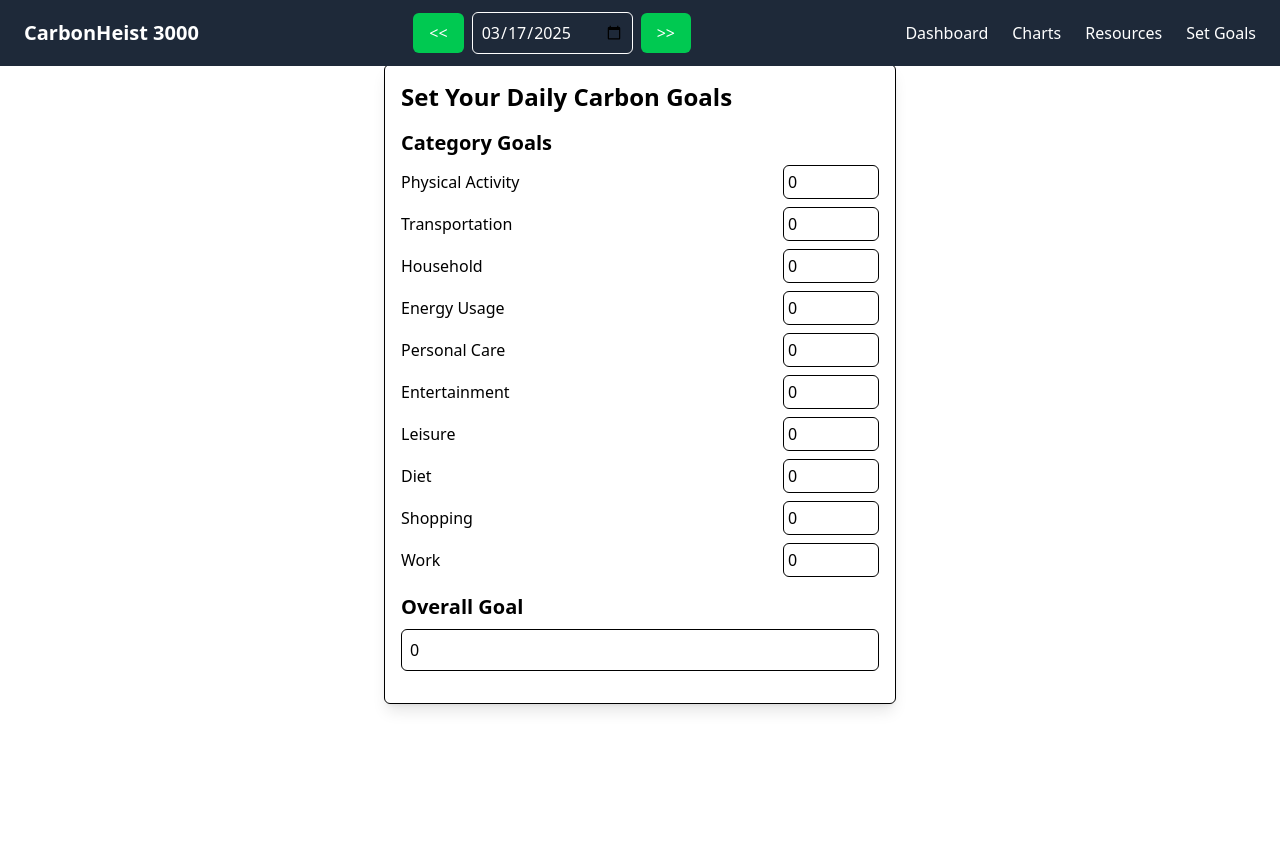
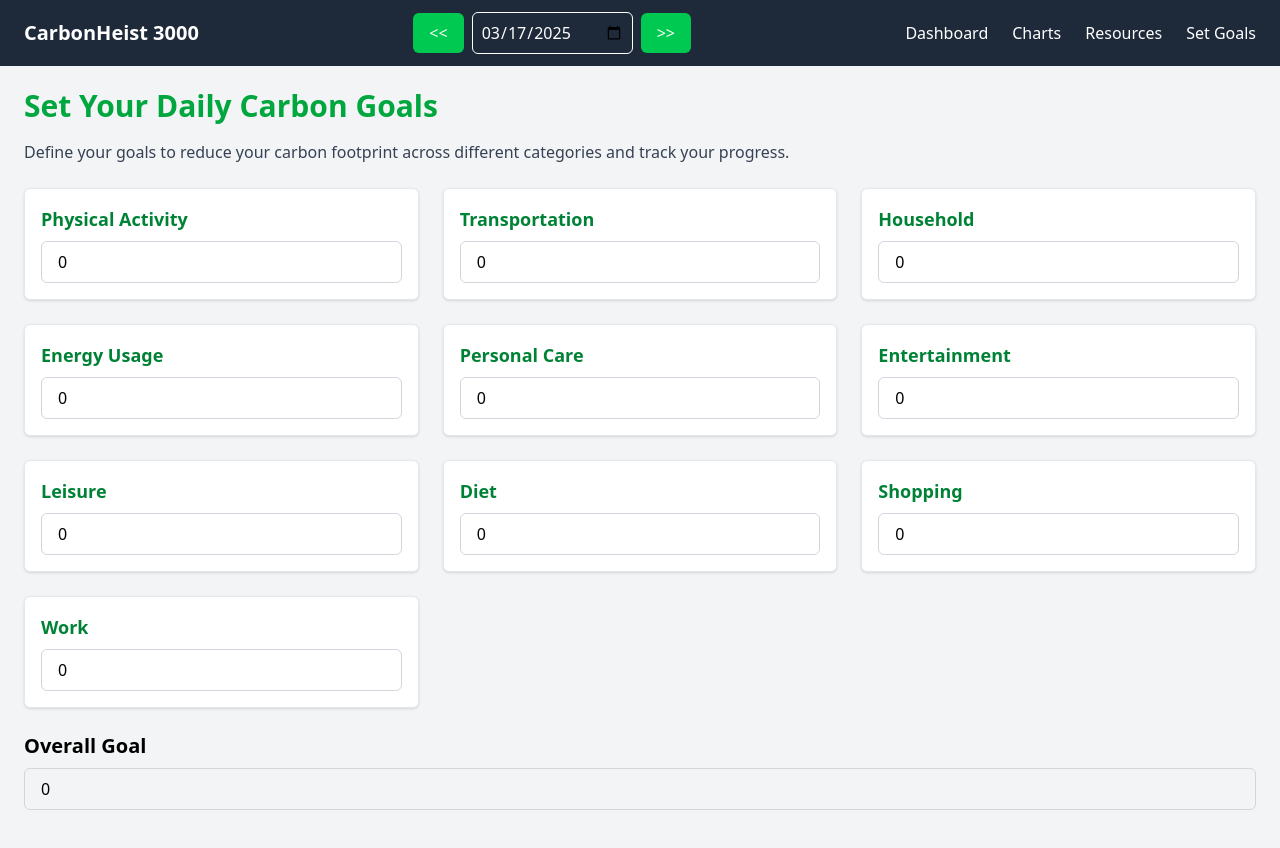
Before and after one commit to nwierzbowski/CarbonHeist3000, a React (Vite) app: page /goals in a window 1280 px wide. Shown: the top 848 px of the page. Before the commit the page ends 800 px from the top, so only its background shows below. Built offline with nearby package versions, Linux system fonts and the light colour scheme.

Commit message:
Made dashboard and goals have better styling

```diff
--- a/src/App.tsx
+++ b/src/App.tsx
@@ -7,29 +7,85 @@ import Dashboard from "./components/pages/Dashboard";
 import { Goals } from "./components/pages/Goals";
 import { GoalProvider } from "./context/GoalContext";
 import { CarbonFootprintDashboard } from "./components/pages/CarbonFootPrintDashboard";
+import React from "react";
+
+// 404 Page Component
+const NotFound = () => (
+  <div className="flex flex-col items-center justify-center min-h-screen text-center">
+    <h1 className="text-4xl font-bold text-red-500">404 - Page Not Found</h1>
+    <p className="text-gray-700 mt-4">Oops! The page you're looking for doesn't exist.</p>
+    <a href="/" className="mt-6 text-blue-500 hover:underline">
+      Back to Dashboard
+    </a>
+  </div>
+);
 
 export type Nav = { link: string; name: string; page: ReactNode };
 
 const directory = [
   { link: "/", name: "Dashboard", page: <Dashboard /> },
-  { link: '/charts', name: 'Charts', page: <CarbonFootprintDashboard /> },
+  { link: "/charts", name: "Charts", page: <CarbonFootprintDashboard /> },
   { link: "/resources", name: "Resources", page: <Resources /> },
-  { link: '/goals', name: 'Set Goals', page: <Goals /> },
+  { link: "/goals", name: "Set Goals", page: <Goals /> },
 ];
+
+// Error Boundary for graceful error handling
+class ErrorBoundary extends React.Component<
+  { children: ReactNode },
+  { hasError: boolean }
+> {
+  constructor(props: { children: ReactNode }) {
+    super(props);
+    this.state = { hasError: false };
+  }
+
+  static getDerivedStateFromError() {
+    // Update state so the next render shows the fallback UI
+    return { hasError: true };
+  }
+
+  componentDidCatch(error: Error, errorInfo: React.ErrorInfo) {
+    // You could log the error to an error reporting service here
+    console.error("Error Boundary caught an error", error, errorInfo);
+  }
+
+  render() {
+    if (this.state.hasError) {
+      // Render fallback UI
+      return (
+        <div className="flex flex-col items-center justify-center min-h-screen text-center">
+          <h1 className="text-4xl font-bold text-red-500">Something went wrong</h1>
+          <p className="text-gray-700 mt-4">
+            An unexpected error occurred. Please try refreshing the page.
+          </p>
+          <a href="/" className="mt-6 text-blue-500 hover:underline">
+            Back to Dashboard
+          </a>
+        </div>
+      );
+    }
+
+    return this.props.children;
+  }
+}
 
 function App() {
   return (
     <ActivityProvider>
       <GoalProvider>
         <BrowserRouter>
+          <ErrorBoundary>
             <Navbar links={directory}>CarbonHeist 3000</Navbar>
             <div className="pt-16">
               <Routes>
                 {directory.map((item: Nav) => (
                   <Route key={item.link} path={item.link} element={item.page} />
                 ))}
+                {/* 404 Route */}
+                <Route path="*" element={<NotFound />} />
               </Routes>
             </div>
+          </ErrorBoundary>
         </BrowserRouter>
       </GoalProvider>
     </ActivityProvider>
--- a/src/components/pages/CarbonFootPrintDashboard.tsx
+++ b/src/components/pages/CarbonFootPrintDashboard.tsx
@@ -14,6 +14,7 @@ import {
 import { ActivityItem, useActivityContext } from "../../context/ActivityContext";
 import { useGoalContext } from "../../context/GoalContext";
 import { categoryColors} from "../../data/categories"; // Import category colors and helper function
+import Header from "../general/Header";
 
 // Register chart.js components
 ChartJS.register(CategoryScale, LinearScale, PointElement, LineElement, Title, Tooltip, Legend, ArcElement);
@@ -142,8 +143,16 @@ const extractChartData = (activities: Record<string, ActivityItem[]>, categoryGo
     };
 
     return (
-      <div className="p-4 bg-white shadow-lg rounded-lg grid grid-cols-1 md:grid-cols-2 gap-12 lg:gap-10 md:gap-10">
-        {/* Responsive Chart Heights */}
+      <div className="p-6 bg-gray-100 min-h-screen">
+        {/* Header */}
+        <Header>Carbon Footprint Dashboard</Header>
+
+        <p className="text-gray-700 mb-6">
+          Analyze trends in your carbon footprint over time and review category-specific data to make eco-conscious decisions.
+        </p>
+
+        <div className="grid grid-cols-1 md:grid-cols-2 gap-12 lg:gap-10 md:gap-10">
+          {/* Category Trends */}
           <div className="h-[50vh] md:h-[40vh] lg:h-[30vh]">
             <h2 className="text-xl font-semibold mb-4">Category Trends</h2>
             <Line
@@ -162,6 +171,7 @@ const extractChartData = (activities: Record<string, ActivityItem[]>, categoryGo
             />
           </div>
 
+          {/* Category Distribution */}
           <div className="h-[50vh] md:h-[40vh] lg:h-[30vh]">
             <h2 className="text-xl font-semibold mb-4">Category Distribution (Selected Date)</h2>
             <Pie
@@ -177,6 +187,7 @@ const extractChartData = (activities: Record<string, ActivityItem[]>, categoryGo
             />
           </div>
 
+          {/* Overall Trend */}
           <div className="h-[50vh] md:h-[40vh] lg:h-[30vh]">
             <h2 className="text-xl font-semibold mb-4">Overall Trend</h2>
             <Line
@@ -195,6 +206,7 @@ const extractChartData = (activities: Record<string, ActivityItem[]>, categoryGo
             />
           </div>
 
+          {/* Summary View */}
           <div className="h-[50vh] md:h-[40vh] lg:h-[30vh] overflow-auto">
             <h2 className="text-xl font-semibold mb-4">Summary View</h2>
             <div className="text-gray-700">
@@ -210,5 +222,6 @@ const extractChartData = (activities: Record<string, ActivityItem[]>, categoryGo
             </div>
           </div>
         </div>
+      </div>
     );
   };
--- a/src/components/pages/Goals.tsx
+++ b/src/components/pages/Goals.tsx
@@ -1,54 +1,53 @@
 import React from "react";
-// import { useActivityContext } from "../../context/ActivityContext";
 import { useGoalContext } from "../../context/GoalContext"; // Import GoalContext
-// import { calculateCarbonByCategory } from "../dashboard/ActivitySummary"; // Assuming this is imported correctly
 import { categoryColors } from "../../data/categories"; // Assuming category colors are defined here
+import Header from "../general/Header";
+import Card from "../general/Card";
+import Title from "../general/Title";
 
 const categories = categoryColors.map((val) => val.category); // Generate categories dynamically
 
 export const Goals: React.FC = () => {
-//   const { activities, selectedDate } = useActivityContext();
   const { categoryGoals, overallGoal, setCategoryGoal, setOverallGoal } = useGoalContext(); // Use GoalContext
 
-  // Calculate progress dynamically
-//   const progressByCategory = calculateCarbonByCategory(activities, categories, selectedDate);
-//   const overallProgress = Object.values(progressByCategory).reduce((sum, value) => sum + value, 0);
+  return (
+    <div className="p-6 bg-gray-100 min-h-screen">
+      {/* Header */}
+      <Header>Set Your Daily Carbon Goals</Header>
 
-  return (
-    <div className="max-w-lg mx-auto p-4 border rounded-md shadow-lg">
-      <h1 className="text-2xl font-bold mb-4">Set Your Daily Carbon Goals</h1>
+      <p className="text-gray-700 mb-6">
+        Define your goals to reduce your carbon footprint across different categories and track your progress.
+      </p>
 
-      {/* Set Goals */}
-      <div className="mb-4">
-        <h2 className="text-xl font-semibold mb-2">Category Goals</h2>
+      {/* Category Goals */}
+      <div className="grid grid-cols-1 sm:grid-cols-2 lg:grid-cols-3 gap-6">
         {categories.map((category) => (
-          <div key={category} className="mb-2 flex justify-between items-center">
-            <label className="font-medium">{category}</label>
+          <Card key={category}>
+            <Title>{category}</Title>
             <input
               type="number"
               min="0"
               value={categoryGoals[category] || 0} // Default to 0 if not set
               onChange={(e) => setCategoryGoal(category, Number(e.target.value))} // Update goal using context
-              className="w-24 p-1 border rounded-md"
-              placeholder="e.g., 5"
+              className="w-full px-4 py-2 border border-gray-300 rounded-md focus:outline-none focus:ring focus:ring-green-300"
+              placeholder={`Set goal for ${category}`}
             />
-          </div>
+          </Card>
         ))}
       </div>
 
-      <div className="mb-4">
+      {/* Overall Goal */}
+      <div className="mt-6">
         <h2 className="text-xl font-semibold mb-2">Overall Goal</h2>
         <input
           type="number"
           min="0"
           value={overallGoal} // Access overall goal from context
           onChange={(e) => setOverallGoal(Number(e.target.value))} // Update overall goal using context
-          className="w-full p-2 border rounded-md"
+          className="w-full px-4 py-2 border border-gray-300 rounded-md focus:outline-none focus:ring focus:ring-green-300"
           placeholder="Set your overall daily goal (e.g., 20 kg CO₂)"
         />
       </div>
-
-
     </div>
   );
 };
```
Lines whose indentation alone changed are shown as unchanged.
